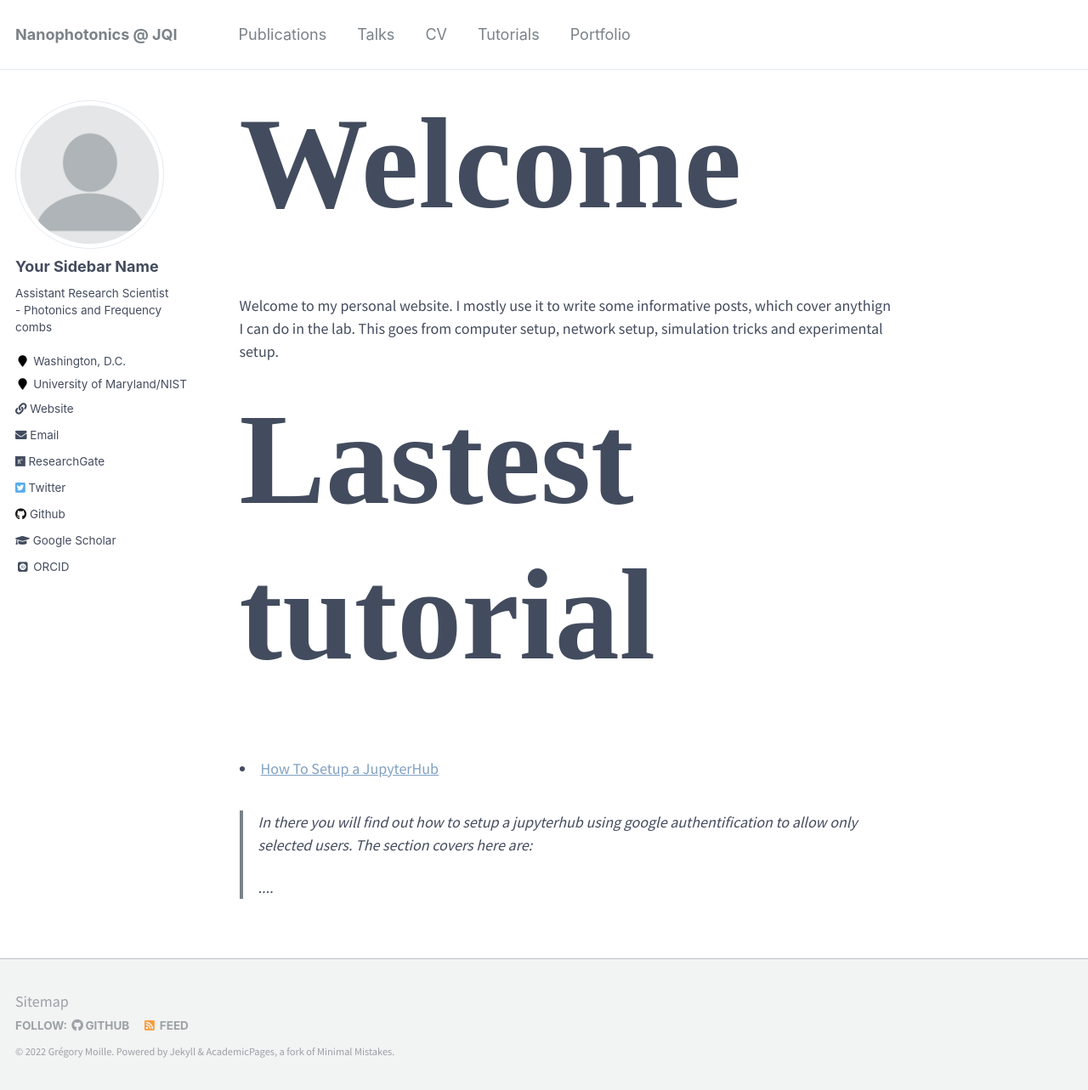
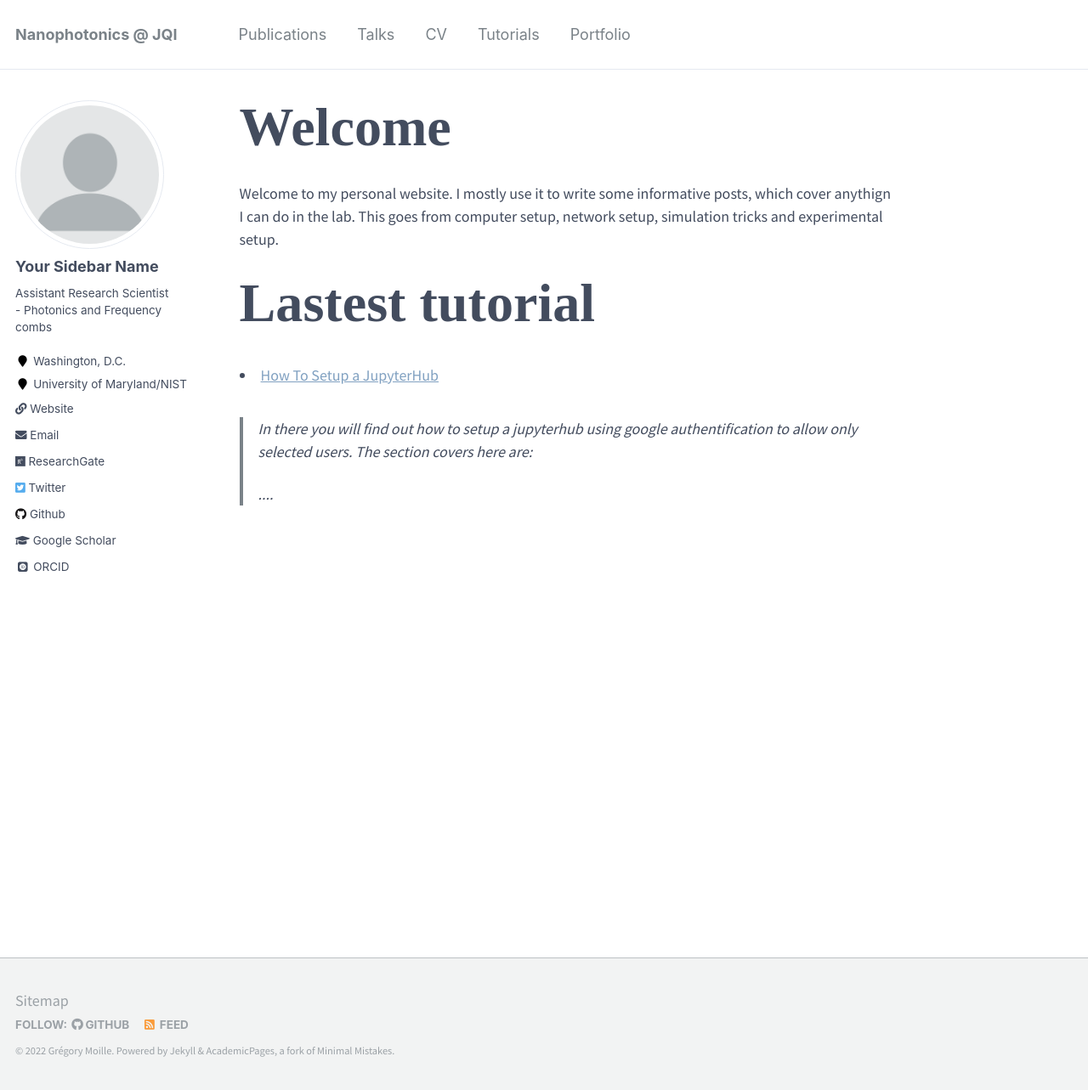
Before and after one commit to gregmoille/gregmoille.github.io, a Jekyll site: the page built from _pages/about.md, in a window 1280 px wide and 1283 px high. Shown: the whole window at 85% size. Built offline with Jekyll 4.4.1, drawn with Linux system fonts in a browser that asks for light colours; some web fonts are replaced.

Commit message:
fix font size

```diff
--- a/_sass/_base.scss
+++ b/_sass/_base.scss
@@ -30,7 +30,7 @@ h1, h2, h3, h4, h5, h6 {
 
 h1 {
   margin-top: 0;
-  font-size: $type-size-1;
+  font-size: $type-size-3;
 }
 
 h2 {
--- a/_sass/_variables.scss
+++ b/_sass/_variables.scss
@@ -38,7 +38,7 @@ $caption-font-family        : $serif;
 /* type scale */
 $type-size-1                : 8.441em;  // ~39.056px
 $type-size-2                : 1.953em;  // ~31.248px
-$type-size-3                : 1.563em;  // ~25.008px
+$type-size-3                : 3.563em;  // ~25.008px
 $type-size-4                : 1.25em;   // ~20px
 $type-size-5                : 1em;      // ~16px
 $type-size-6                : 0.75em;   // ~12px
```
